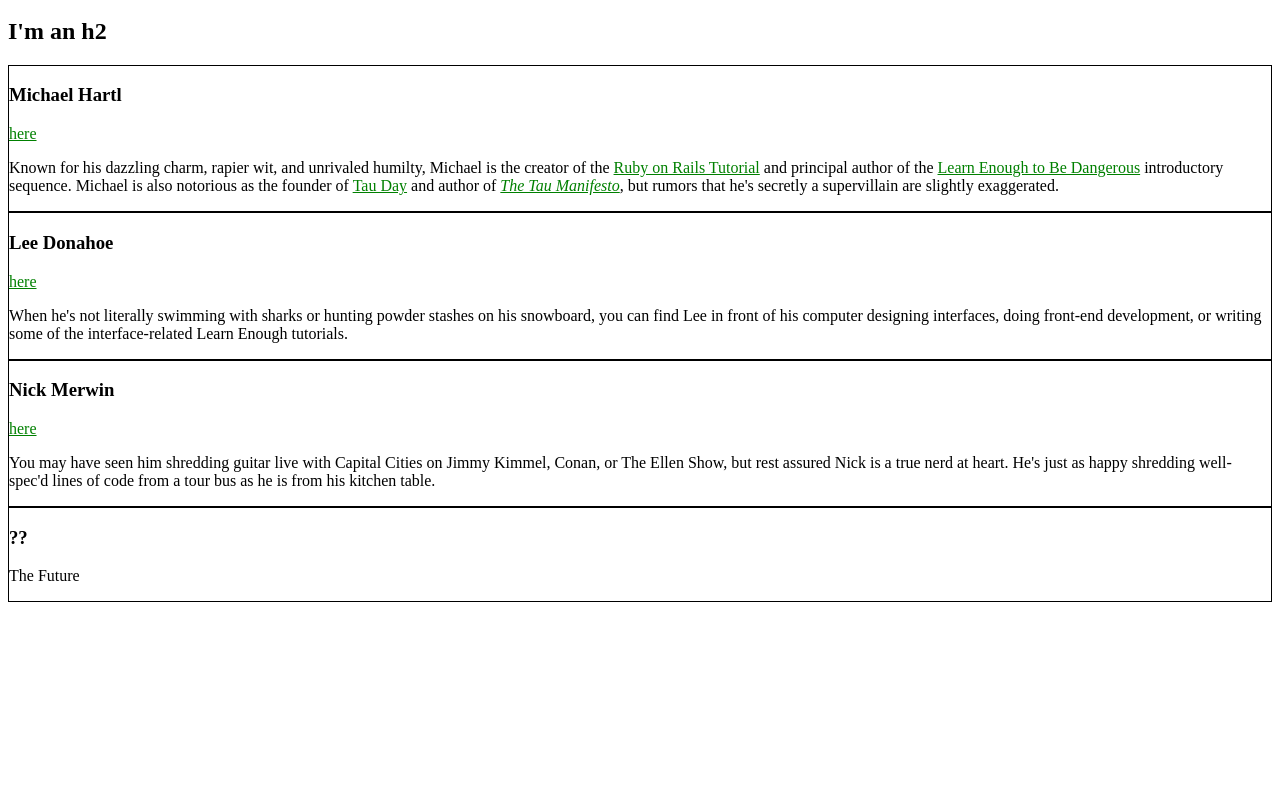
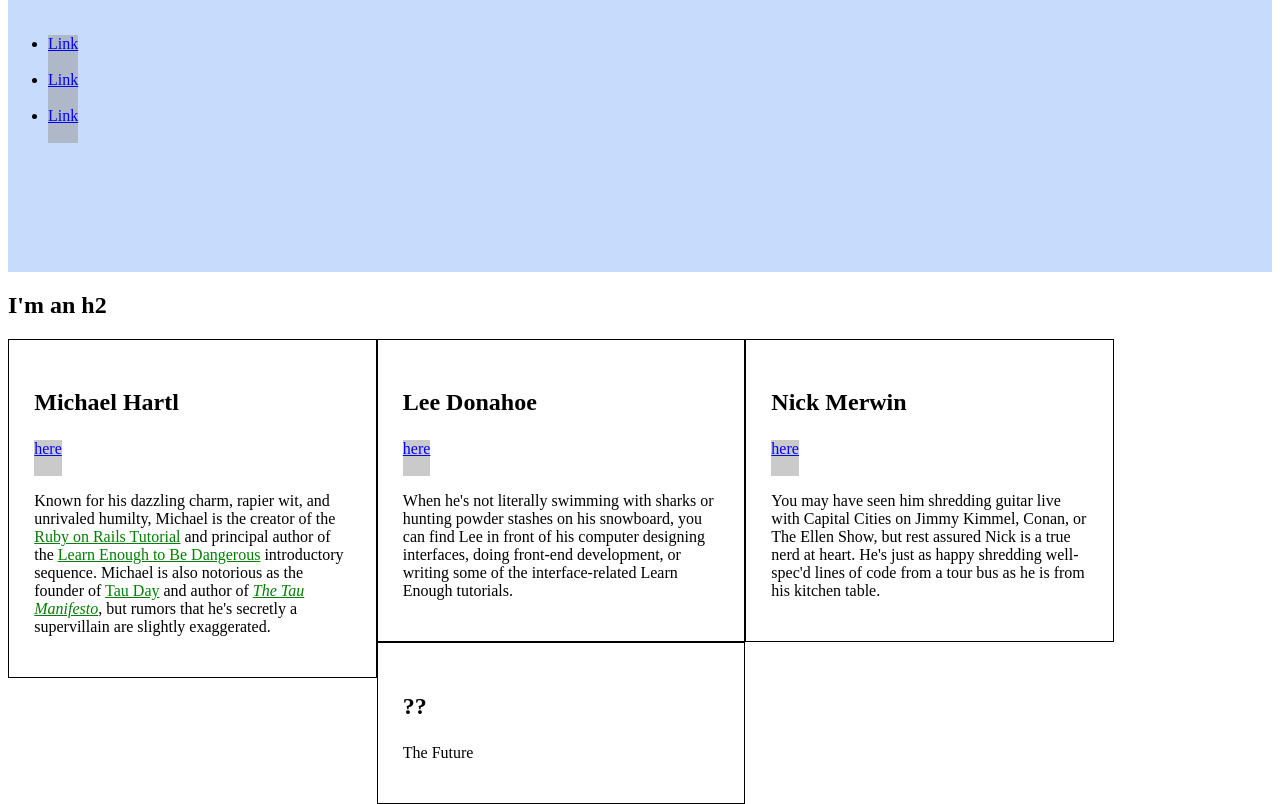
Before and after one commit to ulisesrivas/ulisesrivas.github.io, a plain HTML site: page index.html in a window 1280 px wide. Shown: the part 136-940 px from the top of the page. Before the commit the page ends 800 px from the top, so only its background shows below. Drawn offline with Linux system fonts and the light colour scheme.

Commit message:
Sync markup/CSS page with Listing 4.10

```diff
--- a/index.html
+++ b/index.html
@@ -4,34 +4,73 @@
         <title>Test Page: Don't Panic</title>
         <meta charset="utf-8">
         <style>
+            /* GLOBAL STYLES */
+            h1 {
+                font-size: 7vw;
+                margin-top: 0;
+            }
             a {
-                color: red;
+                color: #f00;
+            }
+
+            /* HERO STYLES */
+            .full-hero {
+                background-color: #c7dbfc;
+                height: 50vh;
+            }
+
+            /* SOCIAL STYLES */
+            .social-link {
+                background: rgba(150, 150, 150, 0.5);
+                color: #00f;
+                display: inline-block;
+                height: 36px;
+            }
+
+            /* BIO STYLES */
+            .bio-wrapper {
+                font-size: 24px;
             }
             .bio-box {
-                border: 1px solid black;
+                border: 1px solid #000;
+                float: left;
+                font-size: 1rem;
+                padding: 2%;
+                width: 25%;
             }
-            .bio-box a {
+            .bio-box h3 {
+                font-size: 1.5em;
+            }
+            .bio-copy {
+                font-size: 1em;
+            }
+            .bio-copy a {
                 color: green;
             }
+
         </style>
     </head>
     <body>
+        <div class="full-hero hero-home">
         <h1>I'm an h1</h1>
         <ul>
             <li>
-                <a href="https://example.com/">Link</a>
+                <a href="https://example.com/" class="social-link">Link</a>
             </li>
             <li>
-                <a href="https://example.com/">Link</a>
+                <a href="https://example.com/" class="social-link">Link</a>
             </li>
             <li>
-                <a href="https://example.com/">Link</a>
+                <a href="https://example.com/" class="social-link">Link</a>
             </li>
         </ul>
+        </div>
         <h2>I'm an h2</h2>
+        <div class="bio-wrapper">
         <div class="bio-box">
             <h3>Michael Hartl</h3>
-            <a href="https://twitter.com/mhartl">here</a>
+            <a href="https://twitter.com/mhartl" class="social-link">here</a>
+            <div class="bio-copy">
             <p>
                 Known for his dazzling charm, rapier wit, and unrivaled humilty, Michael is the creator of the
                 <a href="https://www,railstutorial.org/">Ruby on Rails Tutorial</a> and principal author of the
@@ -39,20 +78,25 @@
                 <a href="http://tauday.com/">Tau Day</a> and author of
                 <a href="http://tauday.com/tau-manifesto"><em>The Tau Manifesto</em></a>, but rumors that he's secretly a supervillain are slightly exaggerated.
             </p>
+            </div>
         </div>
         <div class="bio-box">
             <h3>Lee Donahoe</h3>
-            <a href="https://twitter.com/leedonahoe">here</a>
+            <a href="https://twitter.com/leedonahoe" class="social-link">here</a>
+            <div class="bio-copy">
             <p>
                 When he's not literally swimming with sharks or hunting powder stashes on his snowboard, you can find Lee in front of his computer designing interfaces, doing front-end development, or writing some of the interface-related Learn Enough tutorials.
             </p>
+            </div>
         </div>
         <div class="bio-box">
             <h3>Nick Merwin</h3>
-            <a href="https://twitter.com/nickmerwin">here</a>
+            <a href="https://twitter.com/nickmerwin" class="social-link">here</a>
+            <div class="bio-copy">
             <p>
                 You may have seen him shredding guitar live with Capital Cities on Jimmy Kimmel, Conan, or The Ellen Show, but rest assured Nick is a true nerd at heart. He's just as happy shredding well-spec'd lines of code from a tour bus as he is from his kitchen table.
             </p>
+            </div>
         </div>
         <div class="bio-box">
             <h3>??</h3>
@@ -60,5 +104,6 @@
                 The Future
             </p>
         </div>
+        </div>
     </body>
 </html>
```
